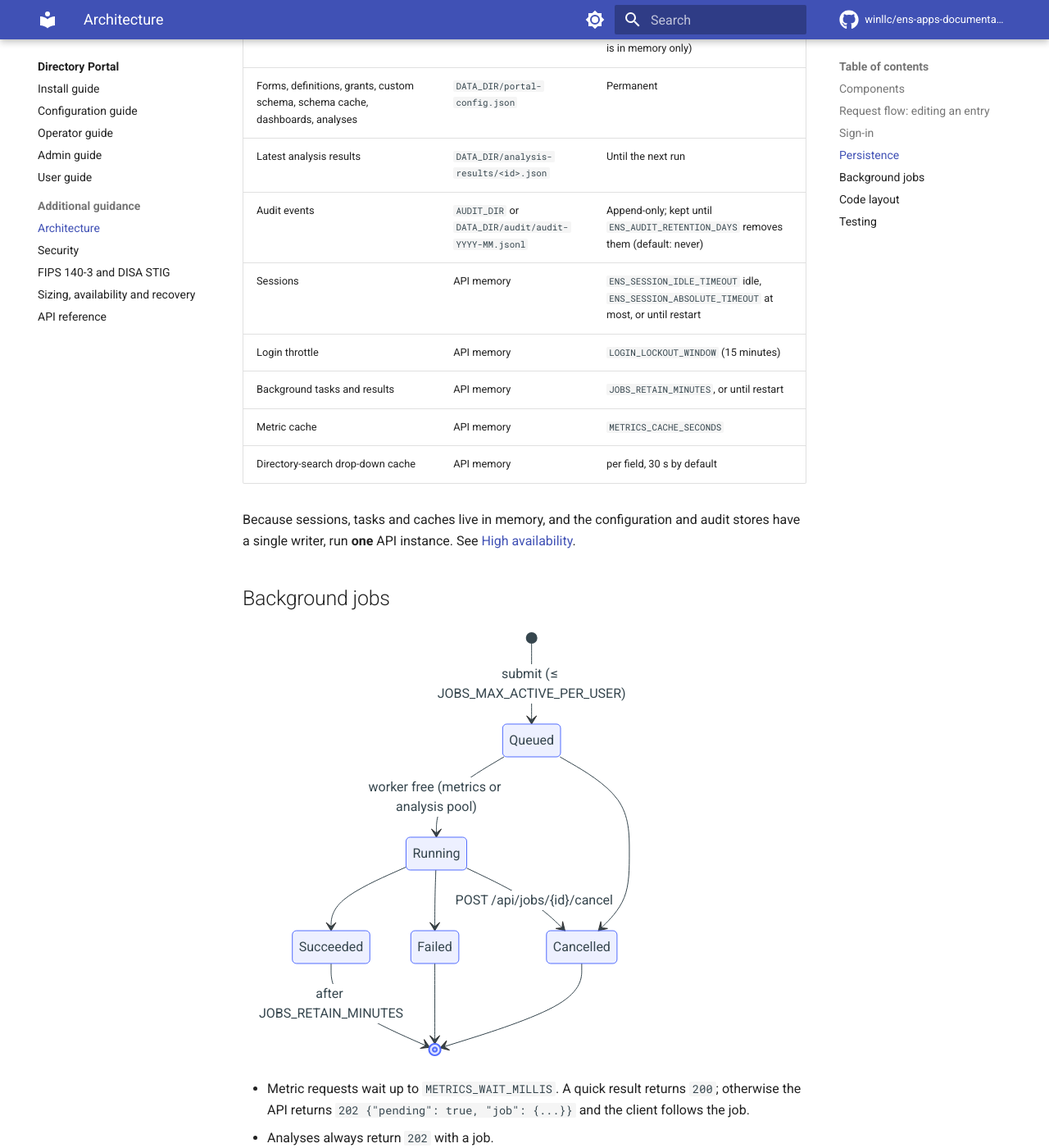
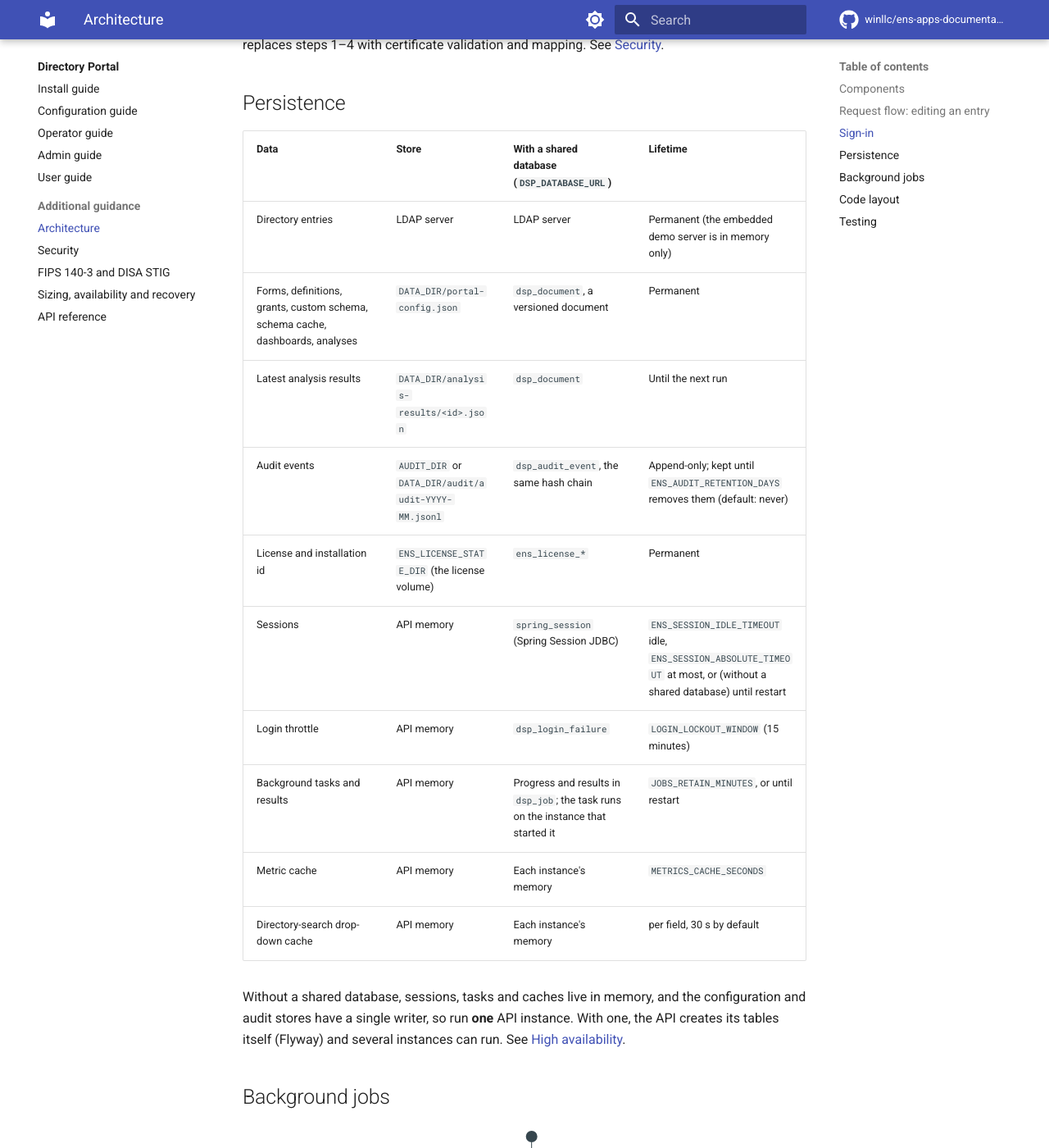
Before and after one commit to winllc/ens-apps-documentation, an MkDocs documentation site: the page built from docs/directory-services-portal/architecture.md, in a window 1280 px wide and 1400 px high, scrolled down 3251 px. Shown: the whole window at 82% size. Built offline with MkDocs 1.6.1 and Material for MkDocs 9.7.7, drawn with Linux system fonts in a browser that asks for light colours; comment, search, counter and statistics services are not loaded; some of the changed text lies outside the part shown.

Commit message:
Directory Services Portal: describe both the single-instance and the shared-database case
Co-Authored-By: Claude Opus 5.5 <noreply@anthropic.com>
Claude-Session: https://claude.ai/code/session_01R2Q6XtDB8DfVmiejzJGwBh

```diff
--- a/docs/directory-services-portal/architecture.md
+++ b/docs/directory-services-portal/architecture.md
@@ -48,9 +48,10 @@ flowchart TB
 | Metrics | Widget evaluation, paged scans shared between charts that read the same directory, transforms, caching, overviews | `metrics/*`, `service/DataSources` |
 | Analysis | Comparisons and quality checks, findings paging, stored latest results | `analysis/*` |
 | Jobs | Background execution, progress, cancellation, deduplication, retention | `jobs/*` |
-| Config store | Single JSON document with atomic writes | `store/ConfigStore`, `store/DemoConfigSeeder` |
-| Audit | The `ens-audit/1` store (hash-chained monthly JSON Lines files with a single synchronized writer), the `ens.audit` logger, delivery to Splunk HEC and syslog, retention, and searches over the files | `audit/*` |
+| Config store | Single JSON document with atomic writes; with a shared database, a versioned document in `dsp_document` | `store/ConfigStore`, `store/DemoConfigSeeder` |
+| Audit | The `ens-audit/1` store (hash-chained monthly JSON Lines files with a single synchronized writer, or `dsp_audit_event` with a shared database), the `ens.audit` logger, delivery to Splunk HEC and syslog, retention, and searches over the files | `audit/*` |
 | LDAP gateway | Pooled service-account connections (UnboundID SDK), TLS options, timeouts | `ldap/LdapDirectory` |
+| Shared database | Only with `DSP_DATABASE_URL`: the connection pool (Flyway migrations), Spring Session JDBC with an allow-list for session attributes, cluster locks (ShedLock on `dsp_shedlock`), the versioned shared documents, and the election of the one instance that runs the audit forwarders | `cluster/*`, `audit/JdbcAuditStore` |
 | Embedded directory | UnboundID in-memory server on a loopback port with demo schema and data | `ldap/EmbeddedDirectory`, `resources/demo/*` |
 
 ## Request flow: editing an entry
@@ -94,20 +95,22 @@ steps 1–4 with certificate validation and mapping. See [Security](security.md#
 
 ## Persistence
 
-| Data | Store | Lifetime |
-|---|---|---|
-| Directory entries | LDAP server | Permanent (the embedded demo server is in memory only) |
-| Forms, definitions, grants, custom schema, schema cache, dashboards, analyses | `DATA_DIR/portal-config.json` | Permanent |
-| Latest analysis results | `DATA_DIR/analysis-results/<id>.json` | Until the next run |
-| Audit events | `AUDIT_DIR` or `DATA_DIR/audit/audit-YYYY-MM.jsonl` | Append-only; kept until `ENS_AUDIT_RETENTION_DAYS` removes them (default: never) |
-| Sessions | API memory | `ENS_SESSION_IDLE_TIMEOUT` idle, `ENS_SESSION_ABSOLUTE_TIMEOUT` at most, or until restart |
-| Login throttle | API memory | `LOGIN_LOCKOUT_WINDOW` (15 minutes) |
-| Background tasks and results | API memory | `JOBS_RETAIN_MINUTES`, or until restart |
-| Metric cache | API memory | `METRICS_CACHE_SECONDS` |
-| Directory-search drop-down cache | API memory | per field, 30 s by default |
+| Data | Store | With a shared database (`DSP_DATABASE_URL`) | Lifetime |
+|---|---|---|---|
+| Directory entries | LDAP server | LDAP server | Permanent (the embedded demo server is in memory only) |
+| Forms, definitions, grants, custom schema, schema cache, dashboards, analyses | `DATA_DIR/portal-config.json` | `dsp_document`, a versioned document | Permanent |
+| Latest analysis results | `DATA_DIR/analysis-results/<id>.json` | `dsp_document` | Until the next run |
+| Audit events | `AUDIT_DIR` or `DATA_DIR/audit/audit-YYYY-MM.jsonl` | `dsp_audit_event`, the same hash chain | Append-only; kept until `ENS_AUDIT_RETENTION_DAYS` removes them (default: never) |
+| License and installation id | `ENS_LICENSE_STATE_DIR` (the license volume) | `ens_license_*` | Permanent |
+| Sessions | API memory | `spring_session` (Spring Session JDBC) | `ENS_SESSION_IDLE_TIMEOUT` idle, `ENS_SESSION_ABSOLUTE_TIMEOUT` at most, or (without a shared database) until restart |
+| Login throttle | API memory | `dsp_login_failure` | `LOGIN_LOCKOUT_WINDOW` (15 minutes) |
+| Background tasks and results | API memory | Progress and results in `dsp_job`; the task runs on the instance that started it | `JOBS_RETAIN_MINUTES`, or until restart |
+| Metric cache | API memory | Each instance's memory | `METRICS_CACHE_SECONDS` |
+| Directory-search drop-down cache | API memory | Each instance's memory | per field, 30 s by default |
 
-Because sessions, tasks and caches live in memory, and the configuration and audit stores have a
-single writer, run **one** API instance. See
+Without a shared database, sessions, tasks and caches live in memory, and the configuration and
+audit stores have a single writer, so run **one** API instance. With one, the API creates its
+tables itself (Flyway) and several instances can run. See
 [High availability](availability-and-sizing.md#high-availability).
 
 ## Background jobs
```
Also changed, not shown: docs/directory-services-portal/configuration.md (+6 -3 lines), docs/directory-services-portal/index.md (+4 -2 lines), docs/directory-services-portal/operator-guide.md (+19 -12 lines), docs/directory-services-portal/security.md (+5 -2 lines).
